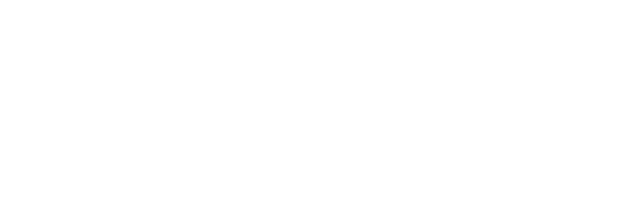
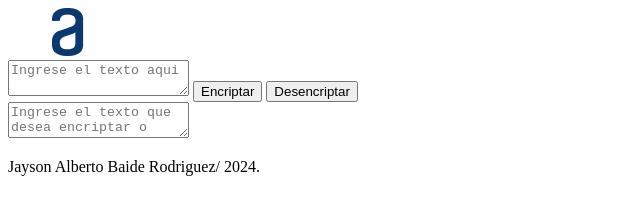
Before and after one commit to Nicozeg/Encriptador, a plain HTML site: page index.html in a window 1280 px wide. Shown: the whole page, without its empty margins (0-640 px from the left). Drawn offline with Linux system fonts and the light colour scheme.

Commit message:
actualizando el challenge encriptador

```diff
--- a/index.html
+++ b/index.html
@@ -3,9 +3,26 @@
 <head>
     <meta charset="UTF-8">
     <meta name="viewport" content="width=device-width, initial-scale=1.0">
-    <title>Challenge Encriptador</title>
+    <link rel="stylesheet" href="style.css">
+    <title>Encriptador de texto</title>
+    <link class="icono-pestaña" rel="website icon" type="jpg" href="img/logonp.png">
 </head>
 <body>
-    <script src="app.js"></script>
+    <header>
+        <img class="logo" src="/img/Logo.png">
+    </header>
+   <main>
+        <section>
+            <textarea id="texto-desencriptado" placeholder="Ingrese el texto aqui" ></textarea>
+            <button class="btnencriptar">Encriptar</button>
+            <button class="btdesencriptar">Desencriptar</button>
+        </section>
+        <section>
+            <textarea id="texto-encriptado" placeholder="Ingrese el texto que desea encriptar o desencriptar"></textarea>
+        </section>
+    </main>
+   <footer class="pie-pagina">
+        <p>Jayson Alberto Baide Rodriguez/ 2024.</p>
+   </footer>
 </body>
 </html>
--- /dev/null
+++ b/style.css
@@ -0,0 +1,4 @@
+.icono-pestaña{
+    width: 5px;
+    height: 5px;
+}
```
Also changed, not shown: img/logonp.png (added).
